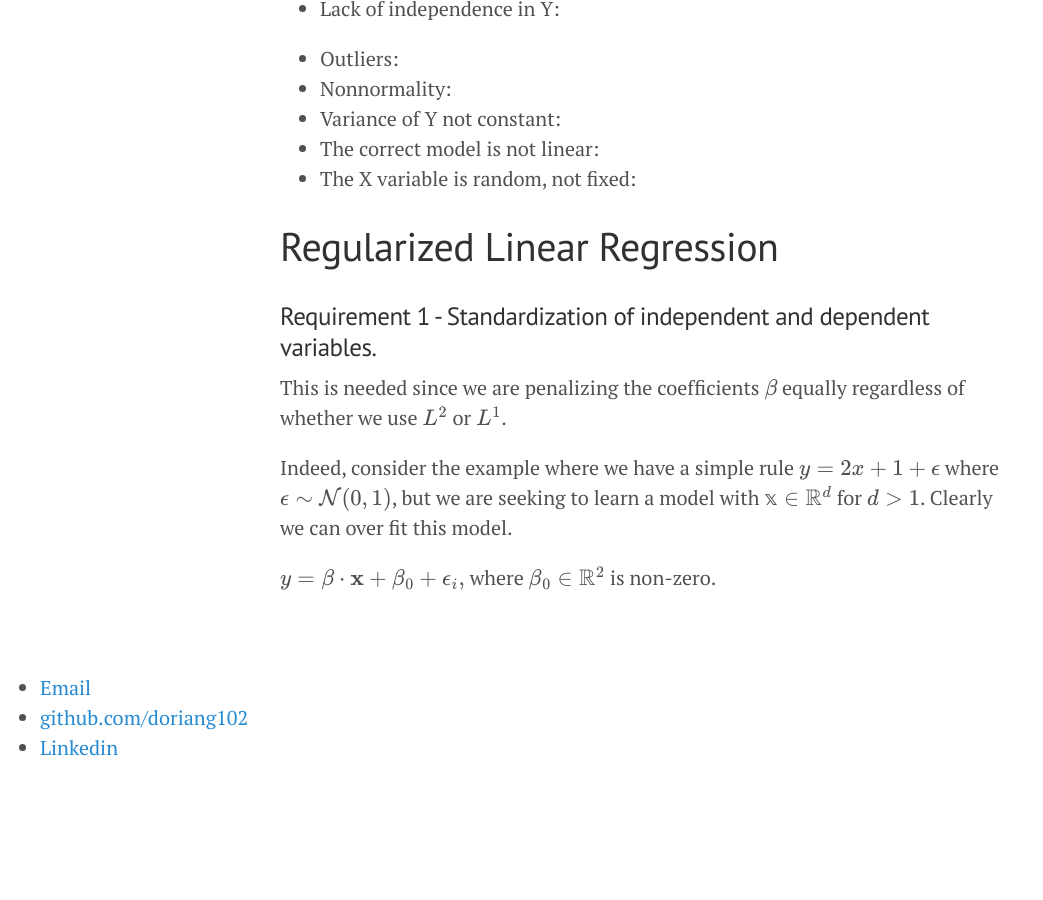
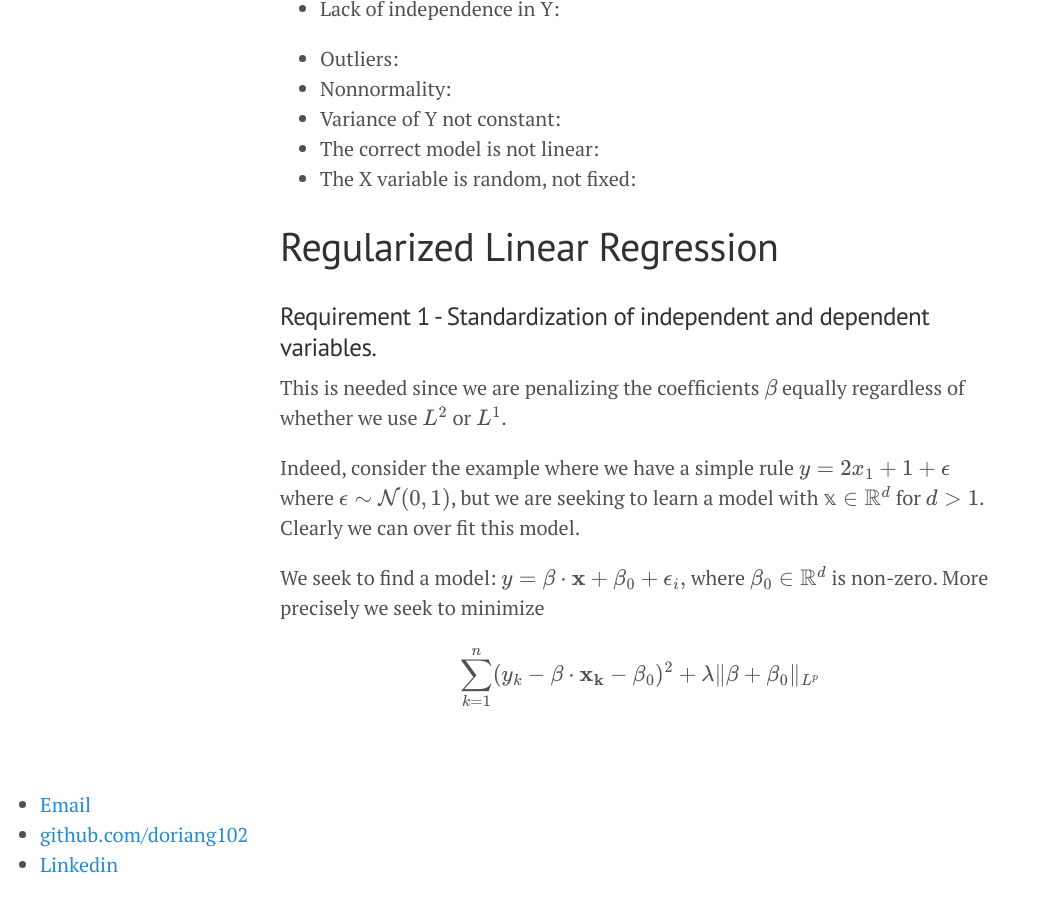
Before and after one commit to doriang102/doriang102.github.io, a Jekyll site: the page built from _posts/2017-07-04-Introduction-To-Regression-In-Progress.md, in a window 1280 px wide and 900 px high, scrolled down 3008 px. Shown: the whole window, without its empty margins (0-1043 px from the left). Built offline with Jekyll 4.4.1, drawn with Linux system fonts in a browser that asks for light colours; our own code applies the rules of GitHub Pages for plain Markdown files; formulas are drawn with MathJax 3; before the commit the page ends 3791 px from its top, so only the background shows below that.

Commit message:
Update 2017-07-04-Introduction-To-Regression-In-Progress.md

```diff
--- a/_posts/2017-07-04-Introduction-To-Regression-In-Progress.md
+++ b/_posts/2017-07-04-Introduction-To-Regression-In-Progress.md
@@ -100,8 +100,10 @@ $$ \mathbb{E}(Y | X=x_i \cdot Y | X = x_j) = (\beta \cdot x_i + \mathbb{E}(\epsi
 This is needed since we are penalizing the coefficients $$\beta$$ equally regardless of whether we use $$L^2$$ or $$L^1$$.
 
 
-Indeed, consider the example where we have a simple rule $$ y = 2x + 1 + \epsilon$$ where $$\epsilon \sim \mathcal{N}(0,1)$$, but we are seeking to learn a model with $$\mathbb{x} \in \mathbb{R}^d$$ for $$d > 1$$. Clearly we can over fit this model.
+Indeed, consider the example where we have a simple rule $$ y = 2x_1 + 1 + \epsilon$$ where $$\epsilon \sim \mathcal{N}(0,1)$$, but we are seeking to learn a model with $$\mathbb{x} \in \mathbb{R}^d$$ for $$d > 1$$. Clearly we can over fit this model.
 
+We seek to find a model:
+$$ y = \beta \cdot \mathbf{x} + \beta_0 + \epsilon_i,$$
+where $$ \beta_0 \in \mathbb{R}^d$$ is non-zero. More precisely we seek to minimize
 
-$$ y = \beta \cdot \mathbf{x} + \beta_0 + \epsilon_i,$$
-where $$ \beta_0 \in \mathbb{R}^2$$ is non-zero.
+$$\sum_{k=1}^n (y_k- \beta \cdot \mathbf{x_k} - \beta_0)^2 + \lambda \|\beta+\beta_0\|_{L^p}$$
```
